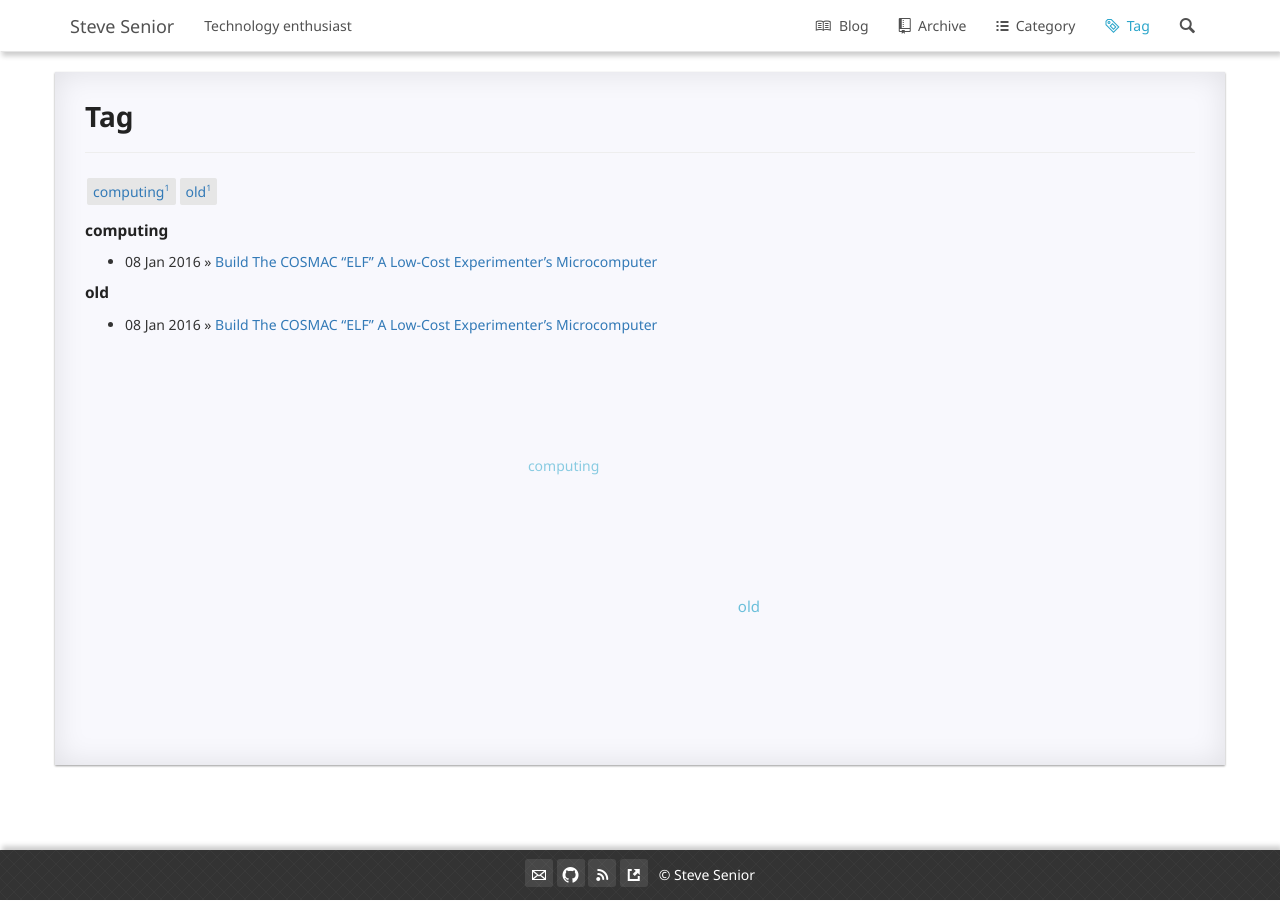
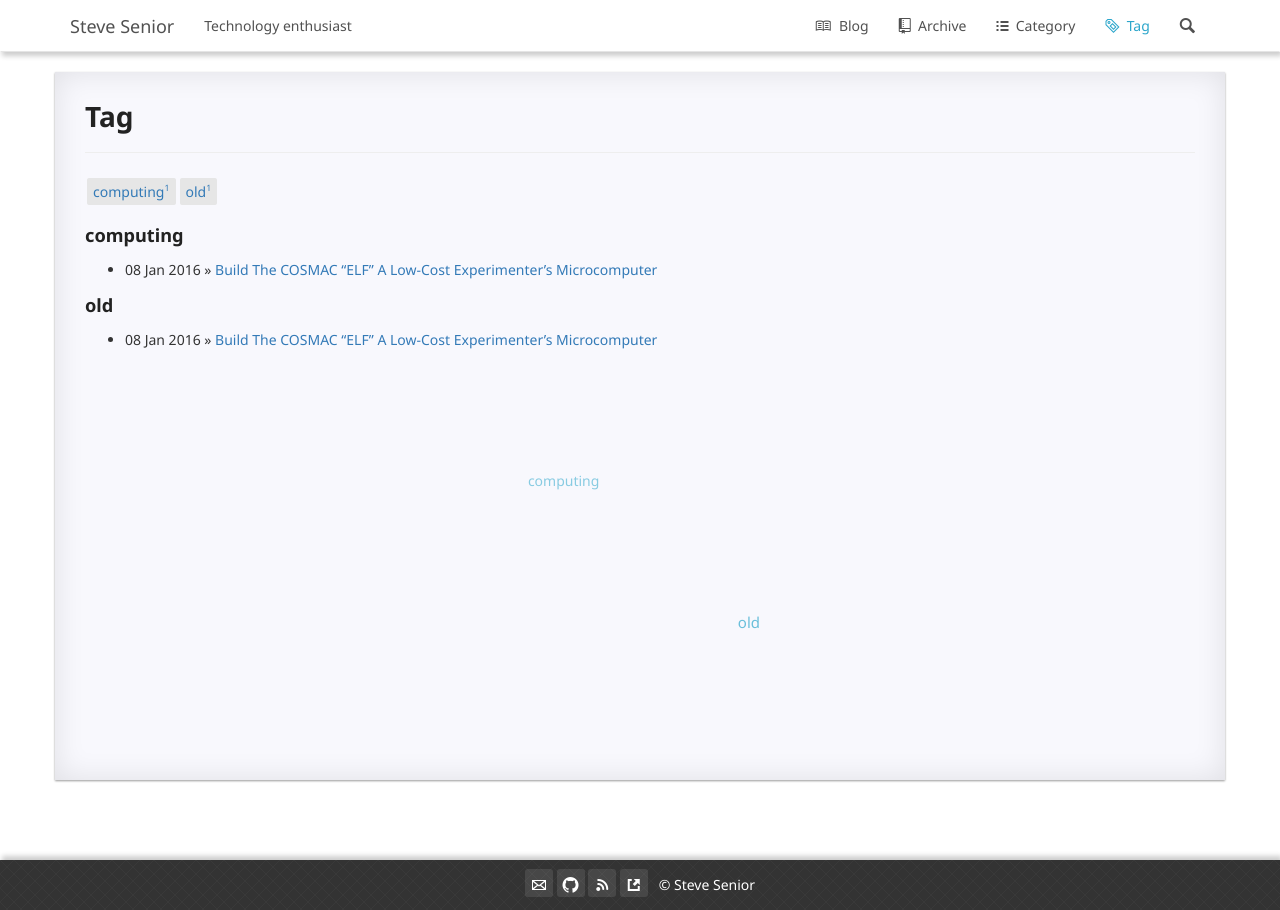
Before and after one commit to ssenior45/ssenior45.github.io, a Jekyll site: the page built from pages/3tag.html, in a window 1280 px wide. Built offline with Jekyll 4.4.1, drawn with Linux system fonts in a browser that asks for light colours; nearby versions of some CDN libraries; Markdown is read by kramdown in place of the engine named in the settings; comment, search, counter and statistics services are not loaded.

Commit message:
Updated style.css

```diff
--- a/static/css/style.css
+++ b/static/css/style.css
@@ -26,7 +26,7 @@ h2 {
     font-weight: bold;
 }
 
-h2 {
+h3 {
 	color: #393939;
     display: block;
     font-size: 1.1em;
```
